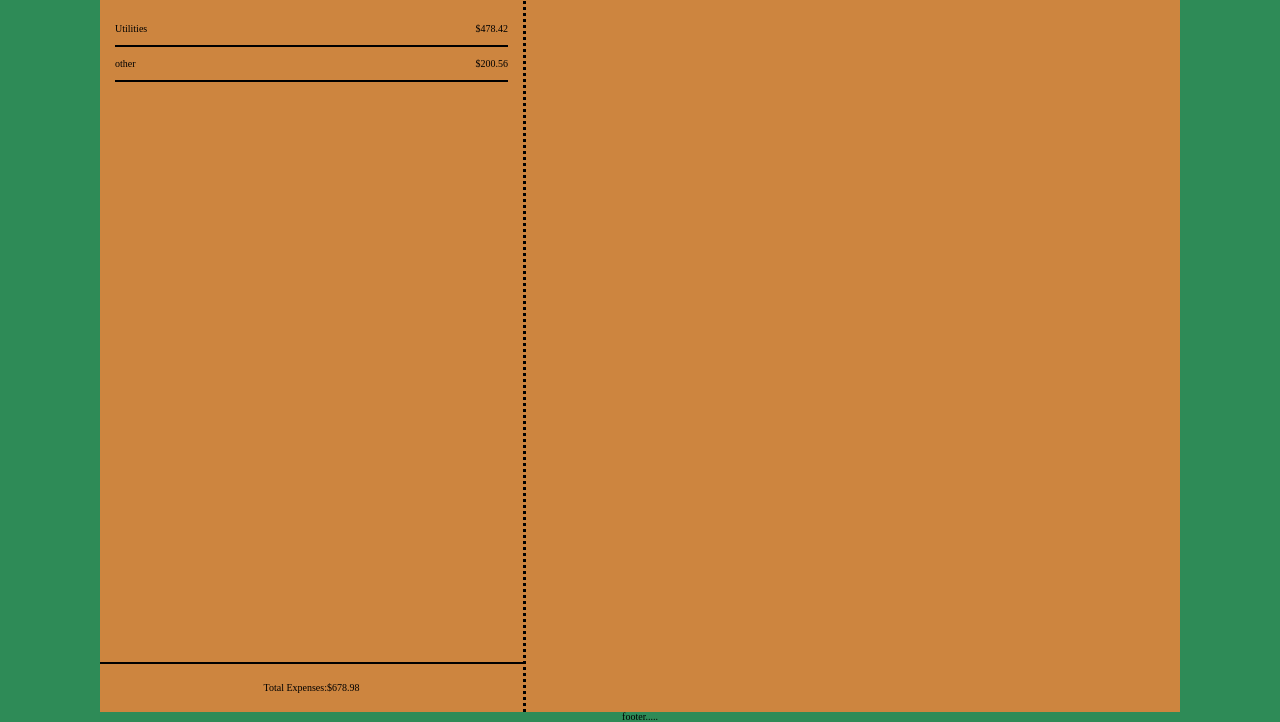
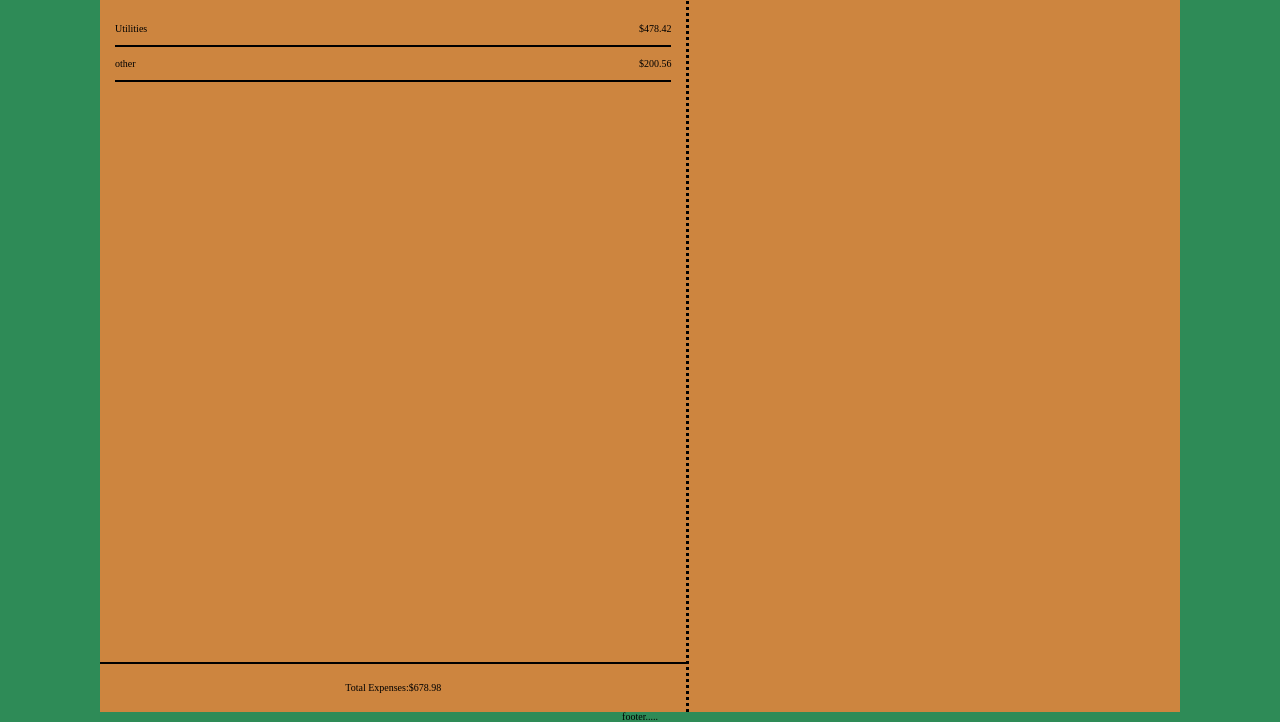
Before and after one commit to ykoziy/budgeting-app, a website built with webpack: page dist/index.html in a window 1280 px wide. Shown: the part 78-800 px from the top of the page. Built offline with nearby package versions, Linux system fonts and the light colour scheme.

Commit message:
fixed styling

```diff
--- a/src/style/style.scss
+++ b/src/style/style.scss
@@ -88,7 +88,10 @@ main {
 }
 
 #right-panel {
-  flex-grow: 2;
+  flex-grow: 1;
+  display: flex;
+  align-items: center;
+  justify-content: center;
 }
 
 .active {
```
